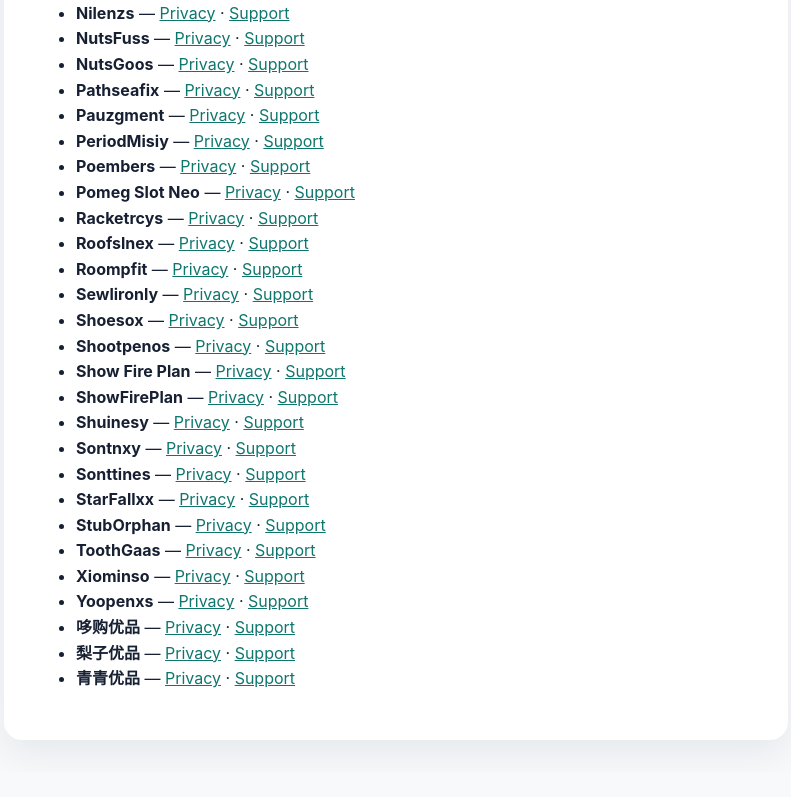
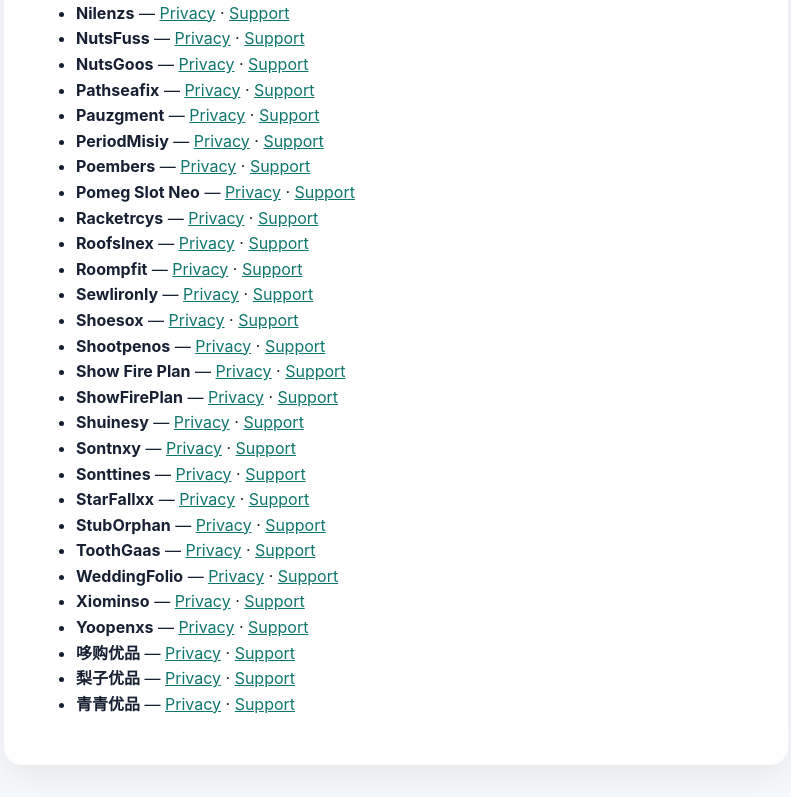
Before and after one commit to lwei1992/app-legal, a plain HTML site: page index.html in a window 1280 px wide. Shown: the part 1006-1803 px from the top of the page, without its empty margins (244-1035 px from the left). Before the commit the page ends 1778 px from the top, so only its background shows below. Drawn offline with Linux system fonts and the light colour scheme.

Commit message:
Update privacy policy index

```diff
--- a/index.html
+++ b/index.html
@@ -71,6 +71,7 @@
     <li><strong>StarFallxx</strong> — <a href="starfallxx/privacy.html">Privacy</a> · <a href="starfallxx/support.html">Support</a></li>
     <li><strong>StubOrphan</strong> — <a href="stuborphan/privacy.html">Privacy</a> · <a href="stuborphan/support.html">Support</a></li>
     <li><strong>ToothGaas</strong> — <a href="toothgaas/privacy.html">Privacy</a> · <a href="toothgaas/support.html">Support</a></li>
+    <li><strong>WeddingFolio</strong> — <a href="weddingfolio/privacy.html">Privacy</a> · <a href="weddingfolio/support.html">Support</a></li>
     <li><strong>Xiominso</strong> — <a href="xiominso/privacy.html">Privacy</a> · <a href="xiominso/support.html">Support</a></li>
     <li><strong>Yoopenxs</strong> — <a href="yoopenxs/privacy.html">Privacy</a> · <a href="yoopenxs/support.html">Support</a></li>
     <li><strong>哆购优品</strong> — <a href="my-app/privacy.html">Privacy</a> · <a href="my-app/support.html">Support</a></li>
```
